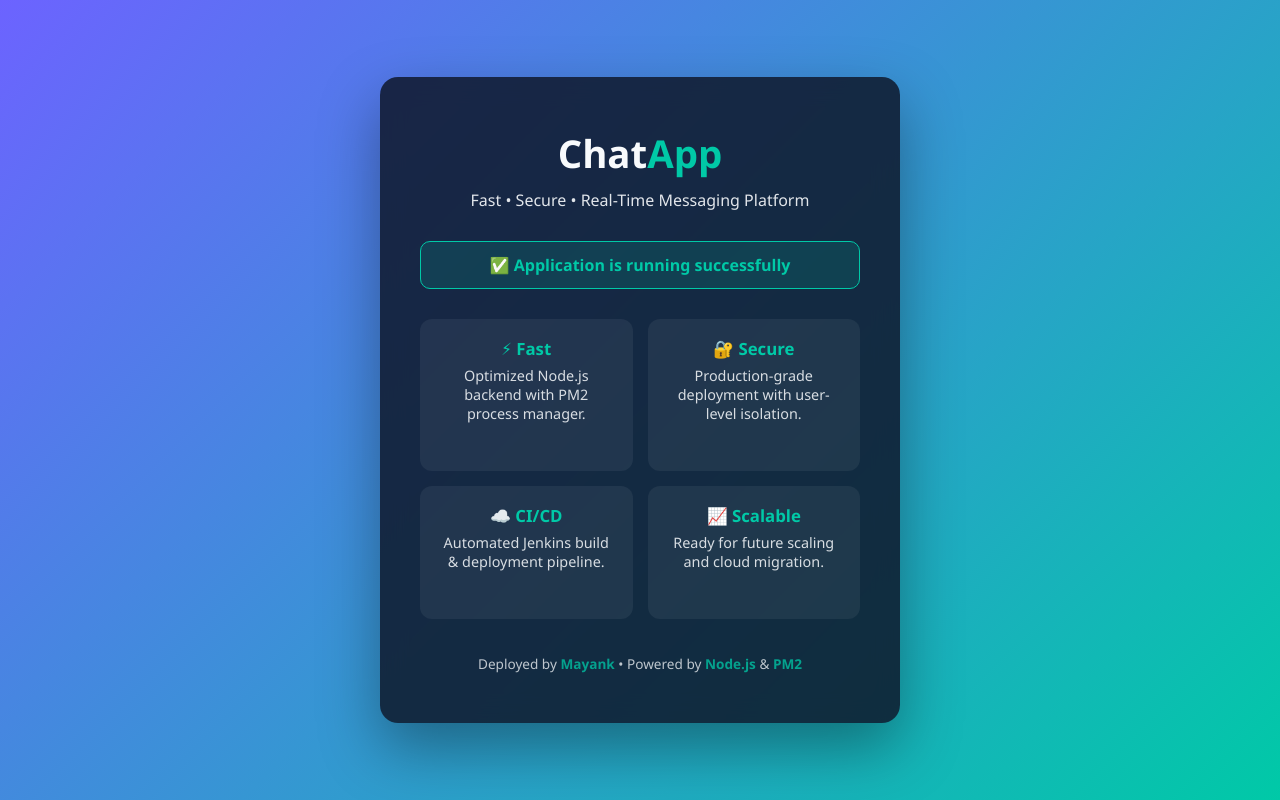
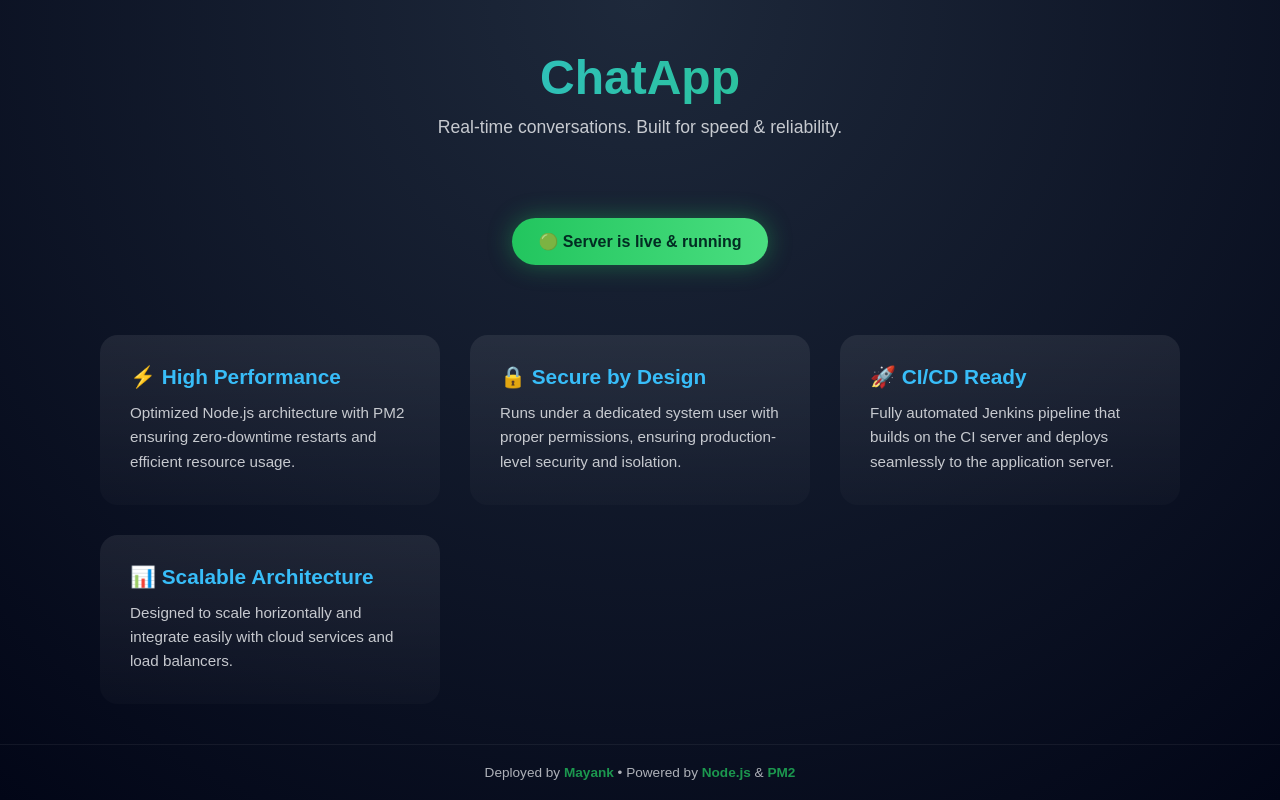
Before and after one commit to Mayank-Kumar-dev/chat-app, a website: page public/index.html in a window 1280 px wide. Drawn offline with Linux system fonts and the light colour scheme.

Commit message:
Update index.html

```diff
--- a/public/index.html
+++ b/public/index.html
@@ -3,163 +3,176 @@
 <head>
   <meta charset="UTF-8" />
   <meta name="viewport" content="width=device-width, initial-scale=1.0" />
-  <title>Chat App | Powered by Mayank</title>
+  <title>ChatApp | Live</title>
 
   <style>
-    :root {
-      --primary: #6c63ff;
-      --secondary: #00c9a7;
-      --dark: #0f172a;
-      --light: #f8fafc;
-    }
-
     * {
       margin: 0;
       padding: 0;
       box-sizing: border-box;
-      font-family: "Segoe UI", Tahoma, Geneva, Verdana, sans-serif;
+      font-family: "Poppins", sans-serif;
     }
 
     body {
       min-height: 100vh;
-      background: linear-gradient(135deg, var(--primary), var(--secondary));
+      background: radial-gradient(circle at top, #1e293b, #020617);
+      color: #e5e7eb;
       display: flex;
-      align-items: center;
-      justify-content: center;
-      color: var(--light);
+      flex-direction: column;
     }
 
-    .container {
-      background: rgba(15, 23, 42, 0.85);
-      backdrop-filter: blur(12px);
-      border-radius: 18px;
-      padding: 50px 40px;
-      width: 100%;
-      max-width: 520px;
+    header {
+      padding: 50px 20px;
       text-align: center;
-      box-shadow: 0 25px 60px rgba(0, 0, 0, 0.35);
-      animation: fadeIn 1s ease-in-out;
     }
 
-    @keyframes fadeIn {
-      from {
-        opacity: 0;
-        transform: translateY(20px);
-      }
-      to {
-        opacity: 1;
-        transform: translateY(0);
-      }
+    header h1 {
+      font-size: 3rem;
+      font-weight: 700;
+      background: linear-gradient(90deg, #38bdf8, #22c55e);
+      -webkit-background-clip: text;
+      -webkit-text-fill-color: transparent;
     }
 
-    h1 {
-      font-size: 2.4rem;
-      margin-bottom: 10px;
-    }
-
-    h1 span {
-      color: var(--secondary);
-    }
-
-    p {
-      font-size: 1rem;
-      opacity: 0.9;
-      margin-bottom: 30px;
+    header p {
+      margin-top: 12px;
+      font-size: 1.1rem;
+      opacity: 0.85;
     }
 
     .status {
-      background: rgba(0, 201, 167, 0.15);
-      border: 1px solid var(--secondary);
-      color: var(--secondary);
-      padding: 12px 16px;
-      border-radius: 10px;
+      margin: 30px auto;
+      padding: 14px 26px;
+      width: fit-content;
+      border-radius: 999px;
+      background: linear-gradient(90deg, #22c55e, #4ade80);
+      color: #022c22;
       font-weight: 600;
-      margin-bottom: 30px;
+      box-shadow: 0 0 25px rgba(34, 197, 94, 0.4);
     }
 
-    .features {
+    main {
+      flex: 1;
       display: grid;
-      grid-template-columns: repeat(2, 1fr);
-      gap: 15px;
-      margin-bottom: 35px;
+      grid-template-columns: repeat(auto-fit, minmax(260px, 1fr));
+      gap: 30px;
+      padding: 40px 60px;
+      max-width: 1200px;
+      margin: auto;
+      width: 100%;
     }
 
-    .feature {
-      background: rgba(255, 255, 255, 0.06);
-      border-radius: 12px;
-      padding: 18px;
-      transition: transform 0.3s ease, background 0.3s ease;
+    .card {
+      background: linear-gradient(180deg, rgba(255,255,255,0.08), rgba(255,255,255,0.02));
+      border-radius: 18px;
+      padding: 30px;
+      position: relative;
+      overflow: hidden;
+      transition: transform 0.3s ease;
     }
 
-    .feature:hover {
-      transform: translateY(-5px);
-      background: rgba(255, 255, 255, 0.12);
+    .card::before {
+      content: "";
+      position: absolute;
+      inset: 0;
+      background: radial-gradient(circle at top left, rgba(56,189,248,0.15), transparent);
+      opacity: 0;
+      transition: opacity 0.3s ease;
     }
 
-    .feature h3 {
-      font-size: 1.05rem;
-      margin-bottom: 6px;
-      color: var(--secondary);
+    .card:hover::before {
+      opacity: 1;
     }
 
-    .feature p {
-      font-size: 0.9rem;
+    .card:hover {
+      transform: translateY(-8px);
+    }
+
+    .card h3 {
+      font-size: 1.3rem;
+      margin-bottom: 12px;
+      color: #38bdf8;
+    }
+
+    .card p {
+      font-size: 0.95rem;
+      line-height: 1.6;
       opacity: 0.85;
     }
 
-    .footer {
+    footer {
+      text-align: center;
+      padding: 20px;
       font-size: 0.85rem;
       opacity: 0.75;
-      margin-top: 20px;
+      border-top: 1px solid rgba(255,255,255,0.08);
     }
 
-    .footer span {
-      color: var(--secondary);
+    footer span {
+      color: #22c55e;
       font-weight: 600;
     }
 
-    @media (max-width: 520px) {
-      .features {
-        grid-template-columns: 1fr;
+    @media (max-width: 600px) {
+      header h1 {
+        font-size: 2.2rem;
+      }
+
+      main {
+        padding: 30px 20px;
       }
     }
   </style>
 </head>
 
 <body>
-  <div class="container">
-    <h1>Chat<span>App</span></h1>
-    <p>Fast • Secure • Real-Time Messaging Platform</p>
+
+  <header>
+    <h1>ChatApp</h1>
+    <p>Real-time conversations. Built for speed & reliability.</p>
+  </header>
 
   <div class="status">
-      ✅ Application is running successfully
+    🟢 Server is live & running
   </div>
 
-    <div class="features">
-      <div class="feature">
-        <h3>⚡ Fast</h3>
-        <p>Optimized Node.js backend with PM2 process manager.</p>
+  <main>
+    <div class="card">
+      <h3>⚡ High Performance</h3>
+      <p>
+        Optimized Node.js architecture with PM2 ensuring
+        zero-downtime restarts and efficient resource usage.
+      </p>
     </div>
 
-      <div class="feature">
-        <h3>🔐 Secure</h3>
-        <p>Production-grade deployment with user-level isolation.</p>
+    <div class="card">
+      <h3>🔒 Secure by Design</h3>
+      <p>
+        Runs under a dedicated system user with proper permissions,
+        ensuring production-level security and isolation.
+      </p>
     </div>
 
-      <div class="feature">
-        <h3>☁️ CI/CD</h3>
-        <p>Automated Jenkins build & deployment pipeline.</p>
+    <div class="card">
+      <h3>🚀 CI/CD Ready</h3>
+      <p>
+        Fully automated Jenkins pipeline that builds on the CI server
+        and deploys seamlessly to the application server.
+      </p>
     </div>
 
-      <div class="feature">
-        <h3>📈 Scalable</h3>
-        <p>Ready for future scaling and cloud migration.</p>
+    <div class="card">
+      <h3>📊 Scalable Architecture</h3>
+      <p>
+        Designed to scale horizontally and integrate easily with cloud
+        services and load balancers.
+      </p>
     </div>
-    </div>
+  </main>
 
-    <div class="footer">
+  <footer>
     Deployed by <span>Mayank</span> • Powered by <span>Node.js</span> & <span>PM2</span>
-    </div>
-  </div>
+  </footer>
+
 </body>
 </html>
```
Lines whose indentation alone changed are shown as unchanged.
